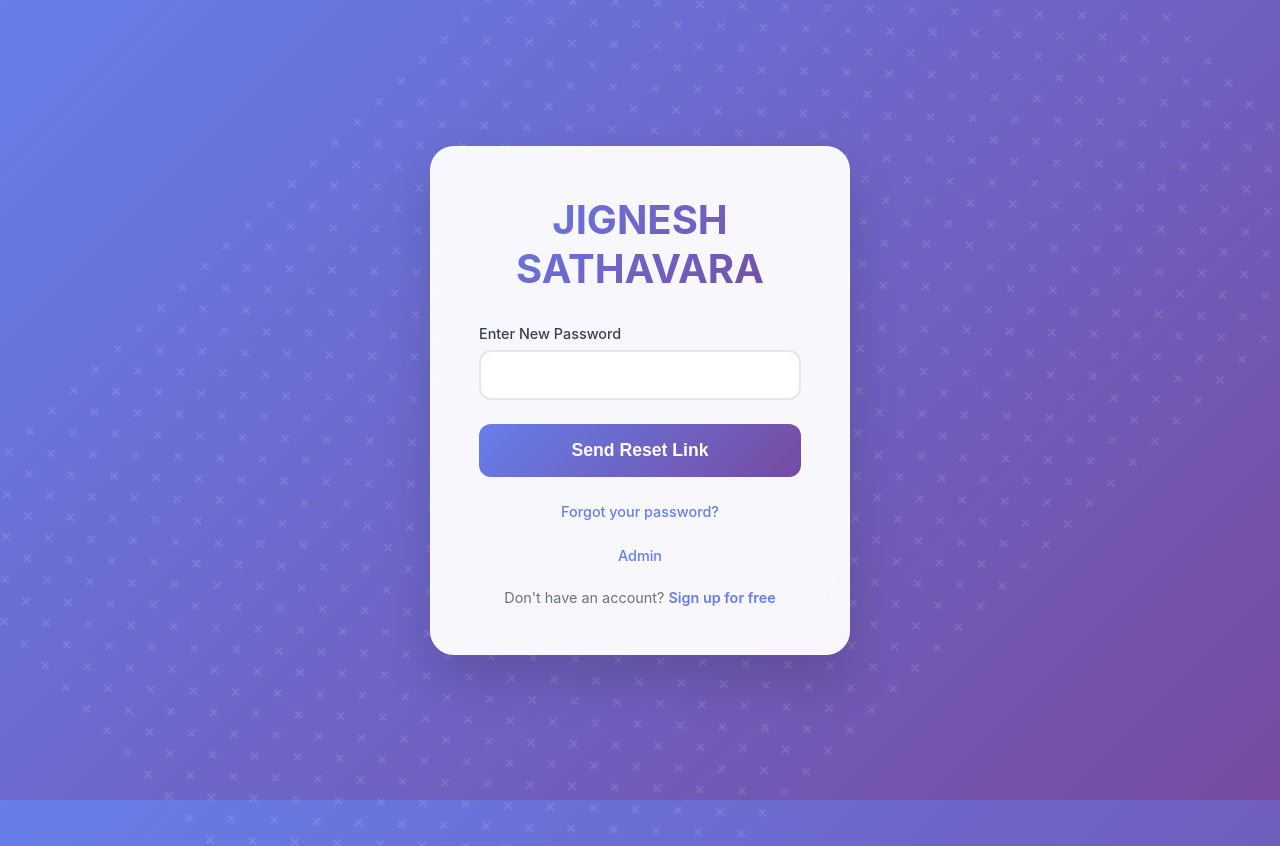
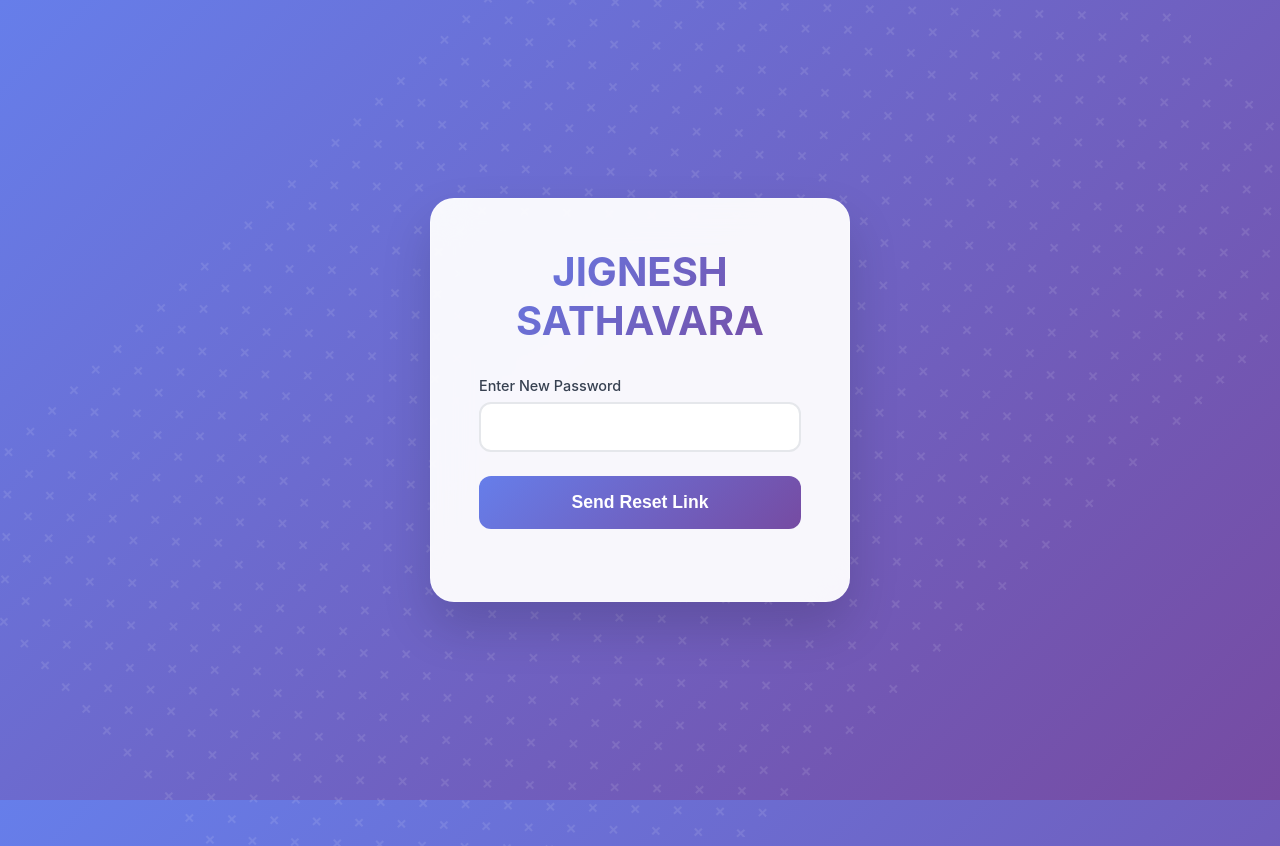
Before and after one commit to jigneshsathavara/Jignesh, a Flask app: template templates/reset_password.html in a window 1280 px wide; the page is wider, and only the part inside the window is pictured. Shown: the top 846 px of that part. Run offline with Flask 3, Linux system fonts and the light colour scheme; the template is opened without the code that fills it, so the values that code supplies are empty; some libraries are stand-ins or nearby versions.

Commit message:
reset page change

```diff
--- a/templates/reset_password.html
+++ b/templates/reset_password.html
@@ -363,15 +363,6 @@
             <button type="submit" class="login-btn">Send Reset Link</button>
         </form>
 
-        <div class="forgot-password">
-            <a href="/forgot_password">Forgot your password?</a>
-        </div>
-
-        <div class="forgot-password"><a href="/dashboard">Admin</a></div>
-
-        <div class="signup-link">
-            Don't have an account? <a href="/register">Sign up for free</a>
-        </div>
 
     </div>
 
```
